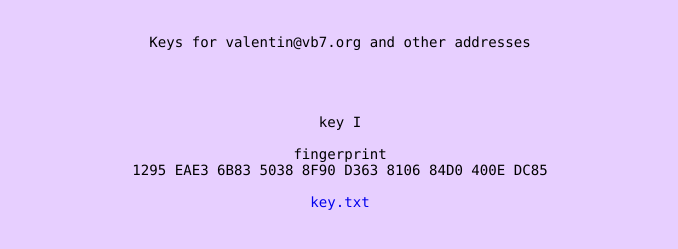
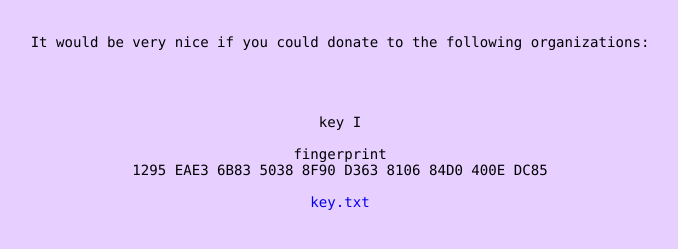
Before and after one commit to valentinbinotto/v434.net, a plain HTML site: page donate.html in a window 1280 px wide. Shown: the part 243-492 px from the top of the page, without its empty margins (300-978 px from the left). Drawn offline with Linux system fonts and the light colour scheme.

Commit message:
Add the 1. sentence

```diff
--- a/donate.html
+++ b/donate.html
@@ -76,7 +76,7 @@
 
         <br>
         <br>
-        <center>Keys for valentin@vb7.org and other addresses
+        <center>It would be very nice if you could donate to the following organizations:
        <br>
        <br>
        <br>
```
